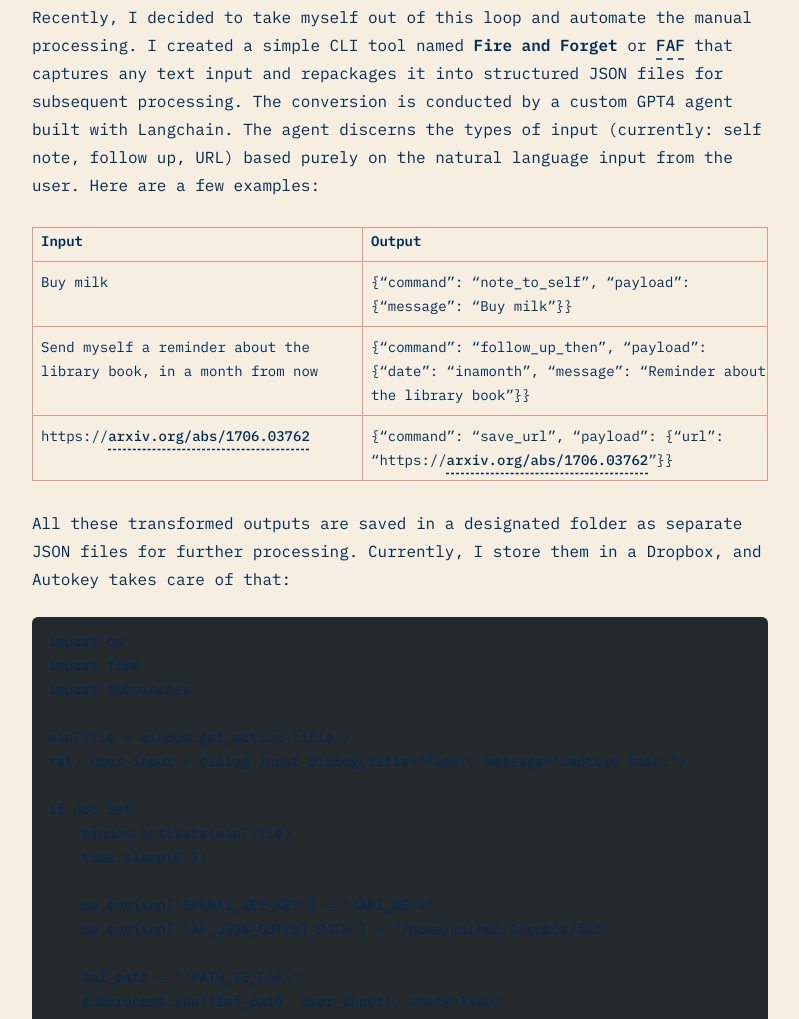
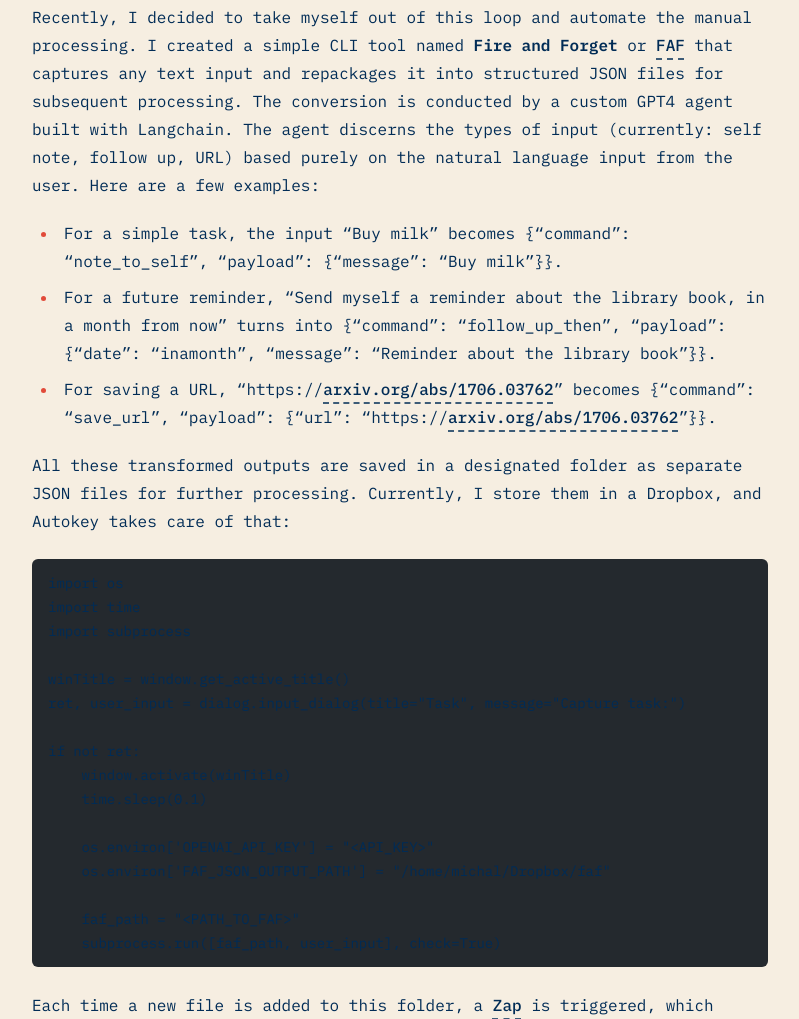
Before and after one commit to przadka/michal-blog, an Astro site: page /posts/faf in a window 1280 px wide. Shown: the part 1910-2929 px from the top of the page, without its empty margins (240-1039 px from the left). Built offline with nearby package versions, Linux system fonts and the light colour scheme; Astro itself is replaced by a stand-in of ours; some packages are replaced by stand-ins of ours; code samples lack their colours.

Commit message:
Replaced table with bullet points

```diff
--- a/src/content/blog/faf.md
+++ b/src/content/blog/faf.md
@@ -18,11 +18,9 @@ This process has worked for me for years. I can send myself simple TODOs, notes,
 
 Recently, I decided to take myself out of this loop and automate the manual processing. I created a simple CLI tool named **Fire and Forget** or [FAF](https://github.com/przadka/faf) that captures any text input and repackages it into structured JSON files for subsequent processing. The conversion is conducted by a custom GPT4 agent built with Langchain. The agent discerns the types of input (currently: self note, follow up, URL) based purely on the natural language input from the user. Here are a few examples:
 
-| Input                                                              | Output                                                                                                       |
-| ------------------------------------------------------------------ | ------------------------------------------------------------------------------------------------------------ |
-| Buy milk                                                           | {"command": "note_to_self", "payload": {"message": "Buy milk"}}                                              |
-| Send myself a reminder about the library book, in a month from now | {"command": "follow_up_then", "payload": {"date": "inamonth", "message": "Reminder about the library book"}} |
-| https://<area>arxiv.org/abs/1706.03762                             | {"command": "save_url", "payload": {"url": "https://<area>arxiv.org/abs/1706.03762"}}                        |
+- For a simple task, the input "Buy milk" becomes {"command": "note_to_self", "payload": {"message": "Buy milk"}}.
+- For a future reminder, "Send myself a reminder about the library book, in a month from now" turns into {"command": "follow_up_then", "payload": {"date": "inamonth", "message": "Reminder about the library book"}}.
+- For saving a URL, "https://<area>arxiv.org/abs/1706.03762" becomes {"command": "save_url", "payload": {"url": "https://<area>arxiv.org/abs/1706.03762"}}.
 
 All these transformed outputs are saved in a designated folder as separate JSON files for further processing. Currently, I store them in a Dropbox, and Autokey takes care of that:
 
```
